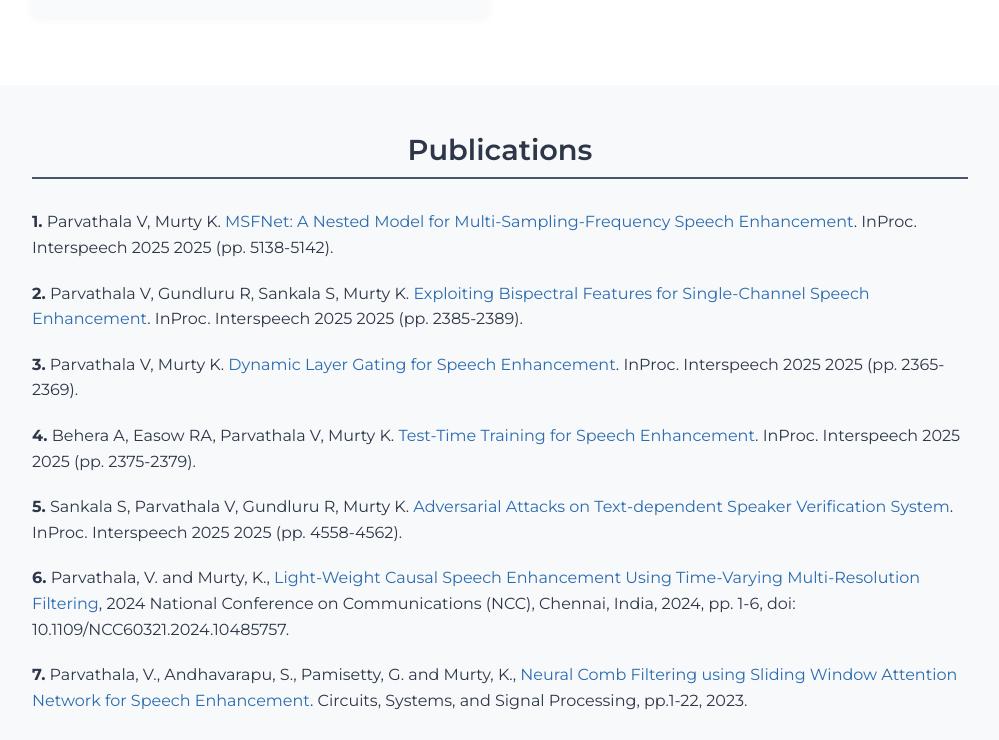
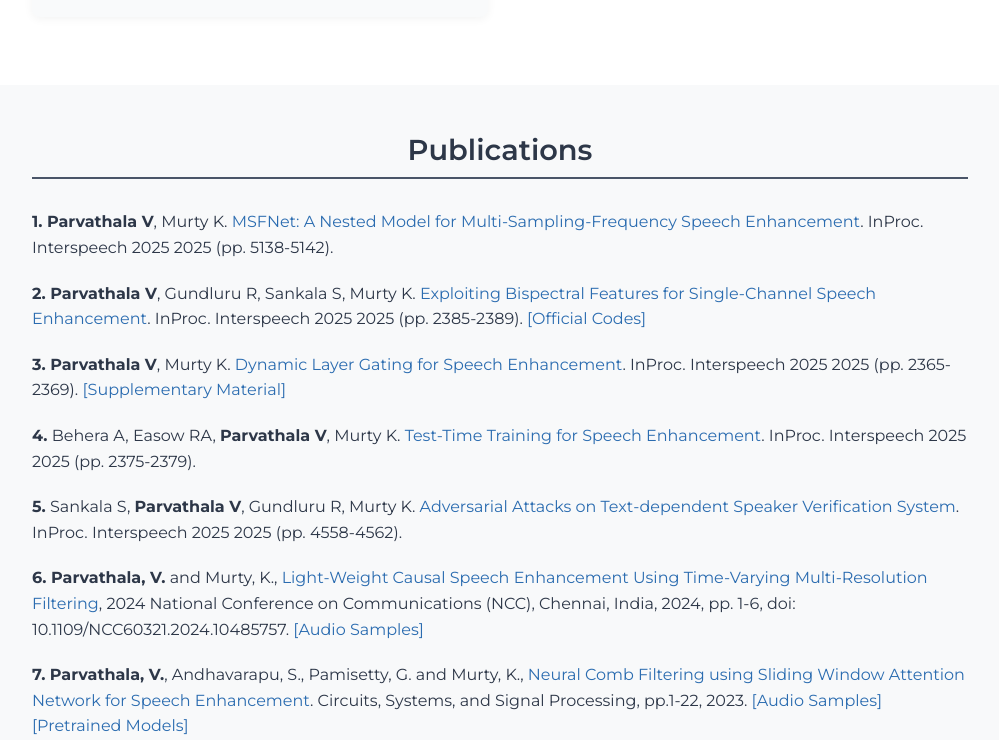
Before and after one commit to VenkateshParvathala/VenkateshParvathala.github.io, a plain HTML site: page index.html in a window 1280 px wide. Shown: the part 2060-2800 px from the top of the page, without its empty margins (140-1139 px from the left). Drawn offline with nearby package versions, Linux system fonts and the light colour scheme.

Commit message:
Modified profile

```diff
--- a/index.html
+++ b/index.html
@@ -144,7 +144,7 @@
         <div class="container">
             <img src="images/profile_photo.jpg" alt="Profile Picture" class="profile-img"> <!-- Replace with your actual image URL -->
             <h1>Venkatesh Parvathala</h1>
-            <p class="about-text">I am a PhD candidate at IIT Hyderabad, specializing in Communications and Signal Processing under the supervision of Dr. K Sri Rama Murty. My research focuses on advancing speech enhancement through innovative deep learning techniques. With extensive academic achievements and industry collaborations with organizations such as AKM-Japan and Google-India, I am dedicated to pushing the boundaries of speech and audio processing technologies.</p>
+            <p class="about-text">I am a PhD student at IIT Hyderabad, specializing in Communications and Signal Processing under the supervision of Dr. K Sri Rama Murty. My research focuses on advancing speech enhancement through innovative deep learning techniques. With extensive academic achievements and industry collaborations with organizations such as AKM-Japan and Google-India, I am dedicated to pushing the boundaries of speech and audio processing technologies.</p>
         </div>
     </section>
 
@@ -240,25 +240,25 @@
         <div class="container">
             <h2 class="section-title text-center">Publications</h2>
             <div class="publication">
-                <p><strong>1.</strong> Parvathala V, Murty K. <a href="https://www.isca-archive.org/interspeech_2025/parvathala25b_interspeech.html" target="_blank">MSFNet: A Nested Model for Multi-Sampling-Frequency Speech Enhancement</a>. InProc. Interspeech 2025 2025 (pp. 5138-5142).</p>
+                <p><strong>1. Parvathala V</strong>, Murty K. <a href="https://www.isca-archive.org/interspeech_2025/parvathala25b_interspeech.html" target="_blank">MSFNet: A Nested Model for Multi-Sampling-Frequency Speech Enhancement</a>. InProc. Interspeech 2025 2025 (pp. 5138-5142).</p>
             </div>
             <div class="publication">
-                <p><strong>2.</strong> Parvathala V, Gundluru R, Sankala S, Murty K. <a href="https://www.isca-archive.org/interspeech_2025/parvathala25_interspeech.html" target="_blank">Exploiting Bispectral Features for Single-Channel Speech Enhancement</a>. InProc. Interspeech 2025 2025 (pp. 2385-2389).</p>
+                <p><strong>2. Parvathala V</strong>, Gundluru R, Sankala S, Murty K. <a href="https://www.isca-archive.org/interspeech_2025/parvathala25_interspeech.html" target="_blank">Exploiting Bispectral Features for Single-Channel Speech Enhancement</a>. InProc. Interspeech 2025 2025 (pp. 2385-2389). <a href="https://github.com/SIPLab-IITH/BiSpectral-SE" target="_blank">[Official Codes]</a></p>
             </div>
             <div class="publication">
-                <p><strong>3.</strong> Parvathala V, Murty K. <a href="https://www.isca-archive.org/interspeech_2025/parvathala25c_interspeech.html" target="_blank">Dynamic Layer Gating for Speech Enhancement</a>. InProc. Interspeech 2025 2025 (pp. 2365-2369).</p>
+                <p><strong>3. Parvathala V</strong>, Murty K. <a href="https://www.isca-archive.org/interspeech_2025/parvathala25c_interspeech.html" target="_blank">Dynamic Layer Gating for Speech Enhancement</a>. InProc. Interspeech 2025 2025 (pp. 2365-2369). <a href="https://siplab-iith.github.io/DyLG/" target="_blank">[Supplementary Material]</a></p>
             </div>
             <div class="publication">
-                <p><strong>4.</strong> Behera A, Easow RA, Parvathala V, Murty K. <a href="https://www.isca-archive.org/interspeech_2025/behera25_interspeech.html" target="_blank">Test-Time Training for Speech Enhancement</a>. InProc. Interspeech 2025 2025 (pp. 2375-2379).</p>
+                <p><strong>4.</strong> Behera A, Easow RA, <strong>Parvathala V</strong>, Murty K. <a href="https://www.isca-archive.org/interspeech_2025/behera25_interspeech.html" target="_blank">Test-Time Training for Speech Enhancement</a>. InProc. Interspeech 2025 2025 (pp. 2375-2379).</p>
             </div>
             <div class="publication">
-                <p><strong>5.</strong> Sankala S, Parvathala V, Gundluru R, Murty K. <a href="https://www.isca-archive.org/interspeech_2025/sankala25_interspeech.html" target="_blank">Adversarial Attacks on Text-dependent Speaker Verification System</a>. InProc. Interspeech 2025 2025 (pp. 4558-4562).</p>
+                <p><strong>5.</strong> Sankala S, <strong>Parvathala V</strong>, Gundluru R, Murty K. <a href="https://www.isca-archive.org/interspeech_2025/sankala25_interspeech.html" target="_blank">Adversarial Attacks on Text-dependent Speaker Verification System</a>. InProc. Interspeech 2025 2025 (pp. 4558-4562).</p>
             </div>
             <div class="publication">
-                <p><strong>6.</strong> Parvathala, V. and Murty, K., <a href="https://doi.org/10.1109/NCC60321.2024.10485757" target="_blank">Light-Weight Causal Speech Enhancement Using Time-Varying Multi-Resolution Filtering</a>, 2024 National Conference on Communications (NCC), Chennai, India, 2024, pp. 1-6, doi: 10.1109/NCC60321.2024.10485757.</p>
+                <p><strong>6. Parvathala, V.</strong> and Murty, K., <a href="https://doi.org/10.1109/NCC60321.2024.10485757" target="_blank">Light-Weight Causal Speech Enhancement Using Time-Varying Multi-Resolution Filtering</a>, 2024 National Conference on Communications (NCC), Chennai, India, 2024, pp. 1-6, doi: 10.1109/NCC60321.2024.10485757. <a href="https://siplab-iith.github.io/NTVF/" target="_blank">[Audio Samples]</a></p>
             </div>
             <div class="publication">
-                <p><strong>7.</strong> Parvathala, V., Andhavarapu, S., Pamisetty, G. and Murty, K., <a href="https://link.springer.com/article/10.1007/s00034-022-02123-2" target="_blank">Neural Comb Filtering using Sliding Window Attention Network for Speech Enhancement</a>. Circuits, Systems, and Signal Processing, pp.1-22, 2023.</p>
+                <p><strong>7. Parvathala, V.</strong>, Andhavarapu, S., Pamisetty, G. and Murty, K., <a href="https://link.springer.com/article/10.1007/s00034-022-02123-2" target="_blank">Neural Comb Filtering using Sliding Window Attention Network for Speech Enhancement</a>. Circuits, Systems, and Signal Processing, pp.1-22, 2023. <a href="https://siplab-iith.github.io/SWAN/" target="_blank">[Audio Samples]</a> <a href="https://github.com/SIPLab-IITH/SWAN-Neural-Comb-Filter" target="_blank">[Pretrained Models]</a></p>
             </div>
         </div>
     </section>
```
